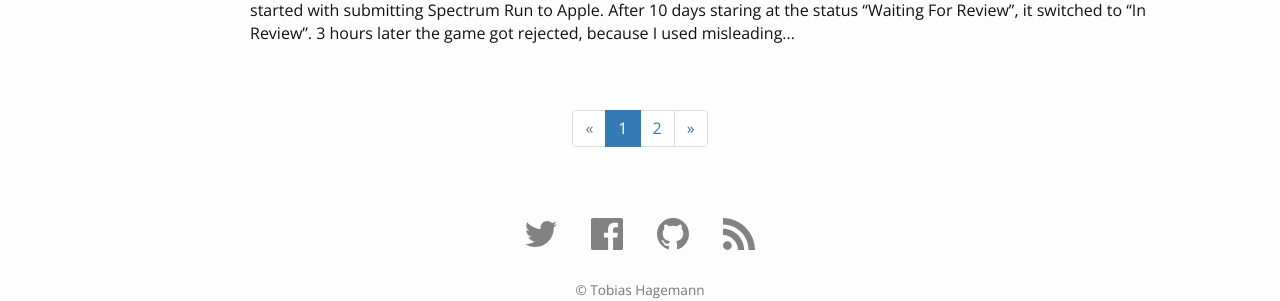
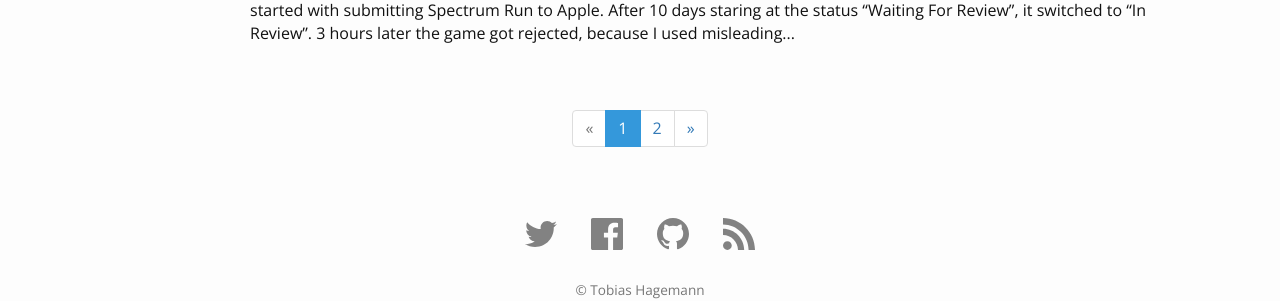
Before and after one commit to tobihagemann/tobihagemann.github.io, a Jekyll site: the page built from blog/index.html, in a window 1280 px wide. Shown: the part 1473-1774 px from the top of the page. Built offline with Jekyll 4.4.1, drawn with Linux system fonts in a browser that asks for light colours; emoji names are drawn with the system emoji font; the list of posts is cut into pages by our own code.

Commit message:
Updated stylings

```diff
--- a/_sass/_base.scss
+++ b/_sass/_base.scss
@@ -23,6 +23,11 @@
   -o-font-feature-settings: "kern" 1;
   font-feature-settings: "kern" 1;
   font-kerning: normal;
+  padding-bottom: $spacing-unit * 2;
+}
+
+hr {
+  margin: $spacing-unit 0;
 }
 
 
@@ -58,6 +63,10 @@
 
 figcaption {
   font-size: $small-font-size;
+}
+
+.caption {
+  word-wrap: break-word;
 }
 
 
@@ -208,3 +217,27 @@
     }
   }
 }
+
+
+
+/**
+ * Pagination
+ */
+.pagination {
+  padding-bottom: $spacing-unit / 2;
+
+  > .active > a, > .active > span {
+    pointer-events: none;
+    background-color: $brand-color;
+    border-color: $brand-color;
+
+    &:hover, &:focus {
+      background-color: $brand-color;
+      border-color: $brand-color;
+    }
+  }
+
+  > .disabled > a {
+    pointer-events: none;
+  }
+}
--- a/_sass/_layout.scss
+++ b/_sass/_layout.scss
@@ -1,14 +1,6 @@
 /**
  * Basic
  */
-body {
-  padding-bottom: $spacing-unit * 2;
-}
-
-hr {
-  margin: $spacing-unit 0;
-}
-
 img.avatar {
   width: 230px;
   height: 230px;
@@ -16,10 +8,6 @@
 }
 
 .post {
-  padding-bottom: $spacing-unit / 2;
-}
-
-.pagination {
   padding-bottom: $spacing-unit / 2;
 }
 
@@ -33,10 +21,6 @@
   float: right !important;
   margin-left: $spacing-unit / 2;
   max-width: 40%;
-}
-
-.caption {
-  word-wrap: break-word;
 }
 
 
@@ -59,50 +43,40 @@
 
 .icon-tobiha {
   &:hover, &:focus, &:active {
-    > svg {
-      path {
-        fill: #34495e;
-      }
+    > svg path {
+      fill: #34495e;
     }
   }
 }
 
 .icon-twitter {
   &:hover, &:focus, &:active {
-    > svg {
-      path {
-        fill: #55acee;
-      }
+    > svg path {
+      fill: #55acee;
     }
   }
 }
 
 .icon-facebook {
   &:hover, &:focus, &:active {
-    > svg {
-      path {
-        fill: #3b5998;
-      }
+    > svg path {
+      fill: #3b5998;
     }
   }
 }
 
 .icon-github {
   &:hover, &:focus, &:active {
-    > svg {
-      path {
-        fill: #333333;
-      }
+    > svg path {
+      fill: #333333;
     }
   }
 }
 
 .icon-rss {
   &:hover, &:focus, &:active {
-    > svg {
-      path {
-        fill: #f26522;
-      }
+    > svg path {
+      fill: #f26522;
     }
   }
 }
```
